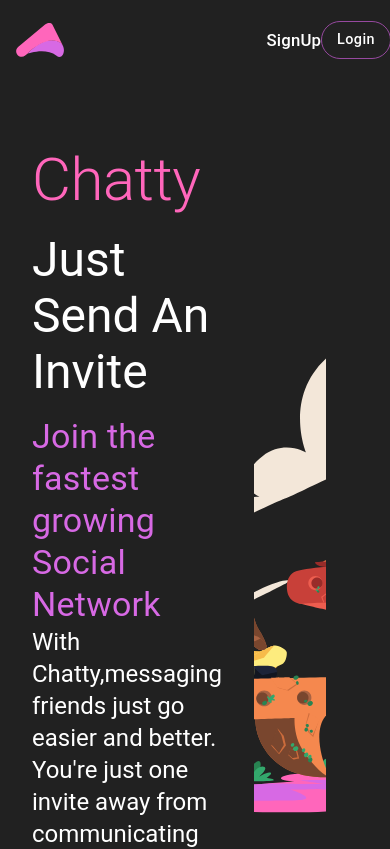
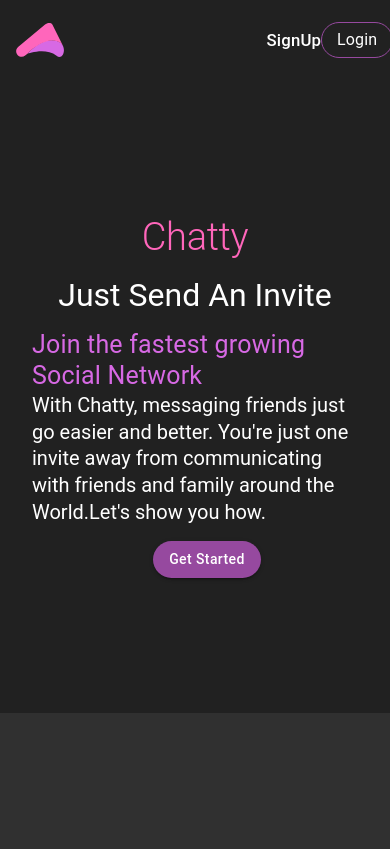
Before and after one commit to PeterKwesiAnsah/Chatty, a React (Create React App) app in the folder client/: page / in a window 390 px wide. Shown: the top 849 px of the page. Built offline with nearby package versions, Linux system fonts and the light colour scheme.

Commit message:
fully responsive

```diff
--- a/client/src/App.js
+++ b/client/src/App.js
@@ -1,11 +1,11 @@
 import Home from './layout/home/Home';
-import { ThemeProvider } from '@material-ui/core/styles';
+import { ThemeProvider, responsiveFontSizes } from '@material-ui/core/styles';
 import GlobalStyles from './GlobalStyles';
 import theme from './theme/theme.js';
 
 function App() {
 	return (
-		<ThemeProvider theme={theme}>
+		<ThemeProvider theme={responsiveFontSizes(theme)}>
 			<GlobalStyles></GlobalStyles>
 			<>
 				<Home></Home>
--- a/client/src/layout/home/components/Landing.js
+++ b/client/src/layout/home/components/Landing.js
@@ -10,17 +10,40 @@ const useStyles = makeStyles((theme) => ({
 		display: 'flex',
 		flexDirection: 'row-reverse',
 		alignItems: 'center',
-		marginTop: theme.spacing(4),
+		'@media only screen and (max-width:62.5em)': {
+			width: '100%',
+			height: '75vh',
+		},
 	},
 	textBox: {
 		padding: theme.spacing(4),
+		'@media only screen and (max-width:62.5em)': {
+			width: '100%',
+			textAlign: 'center',
+		},
 	},
 	btn: {
 		textTransform: 'none',
 		marginLeft: theme.spacing(3),
+		marginTop:theme.spacing(2),
 		color: 'inherit',
 		borderRadius: theme.spacing(3),
 		backgroundColor: theme.palette.primary.dark,
+	},
+	lottie: {
+		'@media only screen and (max-width:62.5em)': {
+			display: 'none',
+		},
+	},
+	paragraph: {
+		'@media only screen and (max-width:62.5em)': {
+			textAlign: 'left',
+		},
+	},
+	header: {
+		'@media only screen and (max-width:62.5em)': {
+			textAlign: 'left',
+		},
 	},
 }));
 
@@ -39,12 +62,17 @@ const Landing = () => {
 		<div className={classes.root}>
 			<Navbar></Navbar>
 			<div className={classes.Landing}>
+				<div className={classes.lottie}>
 					<Lottie
 						options={defaultOptions}
 						height={550}
 						width={550}
-					style={{ marginRight: '64px' }}
+						style={{
+							marginRight: '24px',
+						}}
 					/>
+				</div>
+
 				<div className={classes.textBox}>
 					<Typography variant="h2" color="secondary" paragraph>
 						Chatty
@@ -52,19 +80,19 @@ const Landing = () => {
 					<Typography variant="h3" paragraph>
 						Just Send An Invite
 					</Typography>
-					<Typography variant="h4" color="primary">
+					<Typography variant="h4" color="primary" className={classes.header}>
 						Join the fastest growing Social Network
 					</Typography>
 					<div className={classes.paragraph}>
 						<Typography variant="h5">
-							With Chatty,messaging friends just go easier and better.<br></br>
-							You're just one invite away from communicating with friends
-							<br></br> and family around the World.<br></br>Let's show you how.
+							With Chatty, messaging friends just go easier and better. You're
+							just one invite away from communicating with friends and family
+							around the World.Let's show you how.
+						</Typography>
+					</div>
 					<Button variant="contained" className={classes.btn}>
 						<Typography variant="span">Get Started</Typography>
 					</Button>
-						</Typography>
-					</div>
 				</div>
 			</div>
 		</div>
--- a/client/src/layout/home/components/Navbar.js
+++ b/client/src/layout/home/components/Navbar.js
@@ -59,7 +59,7 @@ const Navbar = () => {
 						</li>
 						<li>
 							<Button href="/login" variant="outlined" className={classes.btn}>
-								<Typography variant="span">Login</Typography>
+								<Typography>Login</Typography>
 							</Button>
 						</li>
 					</ul>
```
Also changed, not shown: client/firebase.json (added), client/src/layout/home/components/Aftersteps.js (line endings or trailing spaces), 1 other file (tests, documents, lock files or other folders). Lines whose indentation alone changed are shown as unchanged.
